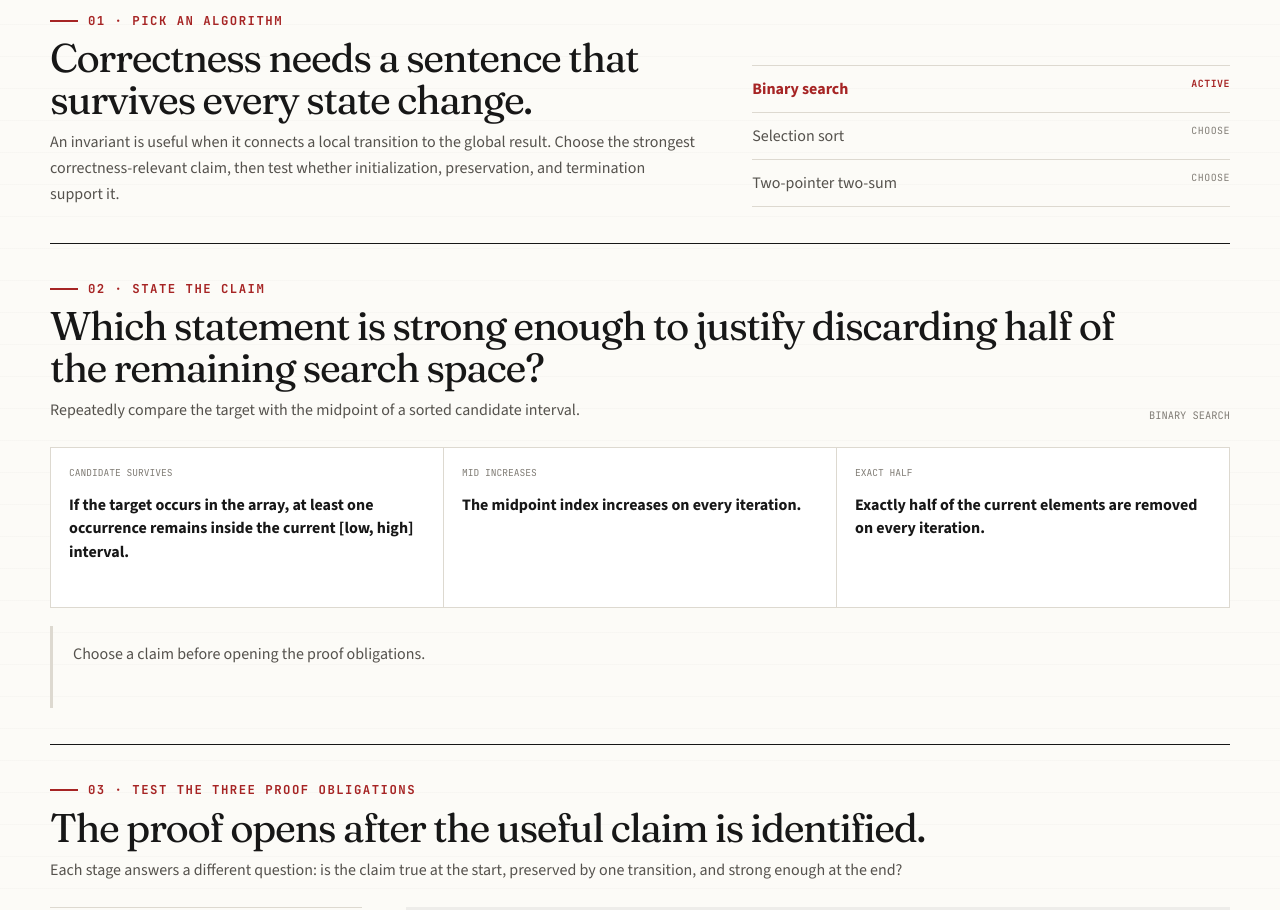
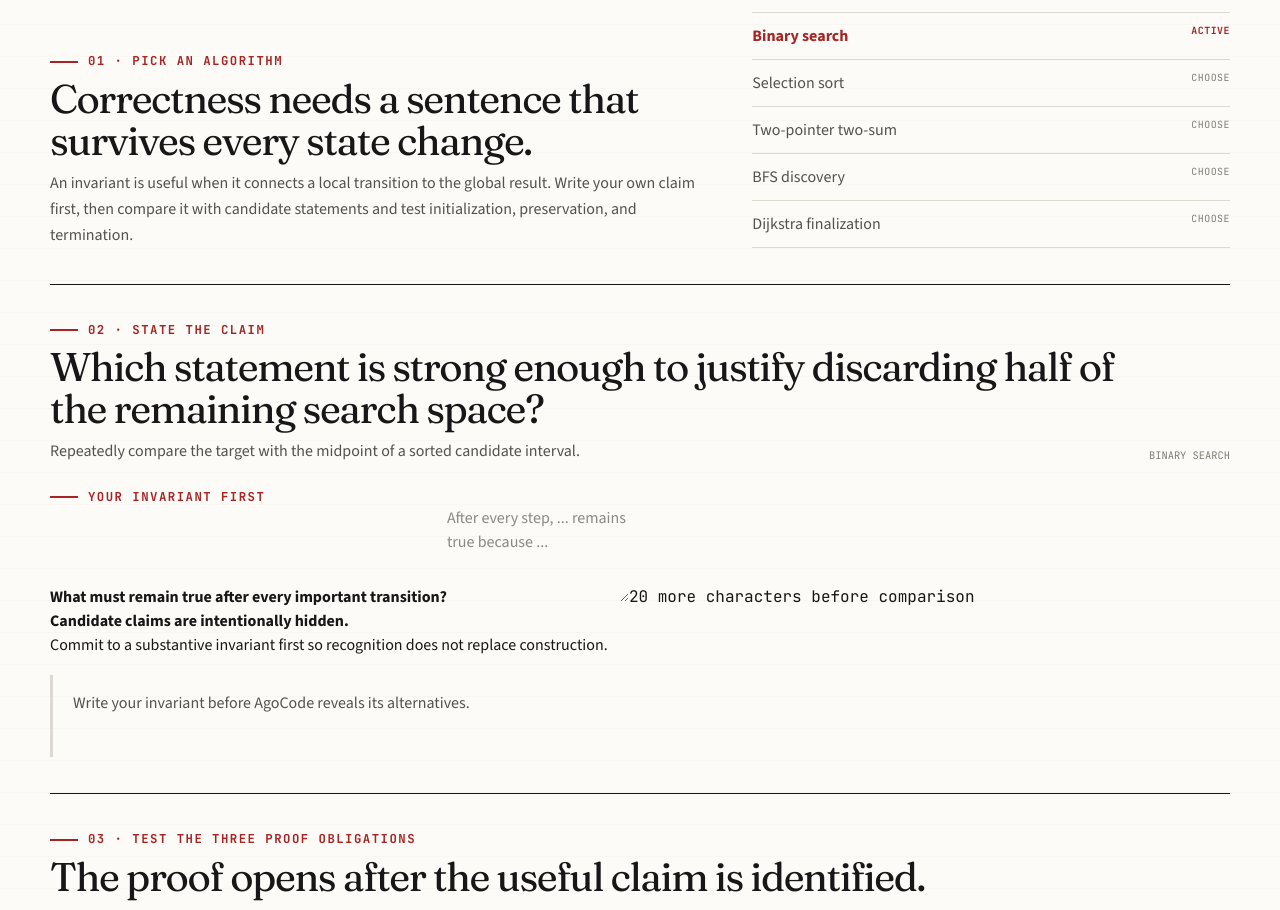
Before and after one commit to anatwork14/agocode, a Next.js app: page /lab/invariants in a window 1280 px wide. Shown: the part 680-1590 px from the top of the page. Built offline with nearby package versions, Linux system fonts and the light colour scheme.

Commit message:
feat: require learner-authored invariant before comparison

```diff
--- a/components/lab/InvariantWorkbench.tsx
+++ b/components/lab/InvariantWorkbench.tsx
@@ -1,7 +1,7 @@
 "use client";
 
 import { useMemo, useState } from "react";
-import { invariantScenarios } from "@/lib/knowledge/invariant-workbench";
+import { invariantScenarios } from "@/lib/knowledge/all-invariant-scenarios";
 
 type ProofStage = "initialization" | "preservation" | "termination";
 
@@ -11,9 +11,12 @@ const proofLabels: Record<ProofStage, string> = {
   termination: "Termination",
 };
 
+const MIN_DRAFT_LENGTH = 20;
+
 export function InvariantWorkbench() {
   const [scenarioId, setScenarioId] = useState(invariantScenarios[0].id);
   const [claimId, setClaimId] = useState<string | null>(null);
+  const [draft, setDraft] = useState("");
   const [frameIndex, setFrameIndex] = useState(0);
   const [proofStage, setProofStage] = useState<ProofStage>("initialization");
   const [counterexampleOpen, setCounterexampleOpen] = useState(false);
@@ -22,6 +25,7 @@ export function InvariantWorkbench() {
     () => invariantScenarios.find((item) => item.id === scenarioId) ?? invariantScenarios[0],
     [scenarioId],
   );
+  const draftReady = draft.trim().length >= MIN_DRAFT_LENGTH;
   const selectedClaim = scenario.claims.find((claim) => claim.id === claimId) ?? null;
   const frame = scenario.frames[frameIndex] ?? scenario.frames[0];
   const correctClaim = scenario.claims.find((claim) => claim.valid)!;
@@ -29,6 +33,7 @@ export function InvariantWorkbench() {
   const chooseScenario = (id: string) => {
     setScenarioId(id);
     setClaimId(null);
+    setDraft("");
     setFrameIndex(0);
     setProofStage("initialization");
     setCounterexampleOpen(false);
@@ -41,8 +46,7 @@ export function InvariantWorkbench() {
           <span className="eyebrow">01 · Pick an algorithm</span>
           <h2>Correctness needs a sentence that survives every state change.</h2>
           <p>
-            An invariant is useful when it connects a local transition to the global result. Choose the strongest correctness-relevant
-            claim, then test whether initialization, preservation, and termination support it.
+            An invariant is useful when it connects a local transition to the global result. Write your own claim first, then compare it with candidate statements and test initialization, preservation, and termination.
           </p>
         </div>
         <div className="invariant-tabs" role="tablist" aria-label="Invariant scenarios">
@@ -71,6 +75,25 @@ export function InvariantWorkbench() {
           <span className="mono">{scenario.label}</span>
         </div>
 
+        <div className="invariant-draft">
+          <label htmlFor="invariant-draft-input">
+            <span className="eyebrow">Your invariant first</span>
+            <strong>What must remain true after every important transition?</strong>
+          </label>
+          <textarea
+            id="invariant-draft-input"
+            rows={4}
+            value={draft}
+            onChange={(event) => {
+              setDraft(event.target.value);
+              setClaimId(null);
+            }}
+            placeholder="After every step, ... remains true because ..."
+          />
+          <span className="mono">{draftReady ? "candidate claims unlocked" : `${Math.max(0, MIN_DRAFT_LENGTH - draft.trim().length)} more characters before comparison`}</span>
+        </div>
+
+        {draftReady ? (
           <div className="invariant-claims" role="radiogroup" aria-label="Invariant claims">
             {scenario.claims.map((claim) => {
               const selected = claim.id === claimId;
@@ -89,6 +112,12 @@ export function InvariantWorkbench() {
               );
             })}
           </div>
+        ) : (
+          <div className="invariant-claims-locked">
+            <strong>Candidate claims are intentionally hidden.</strong>
+            <p>Commit to a substantive invariant first so recognition does not replace construction.</p>
+          </div>
+        )}
 
         <div className={selectedClaim ? (selectedClaim.valid ? "invariant-feedback invariant-feedback--valid" : "invariant-feedback invariant-feedback--invalid") : "invariant-feedback"}>
           {selectedClaim ? (
@@ -97,7 +126,7 @@ export function InvariantWorkbench() {
               <p>{selectedClaim.feedback}</p>
             </>
           ) : (
-            <p>Choose a claim before opening the proof obligations.</p>
+            <p>{draftReady ? "Choose a candidate after comparing it against your own draft." : "Write your invariant before AgoCode reveals its alternatives."}</p>
           )}
         </div>
       </section>
```
Lines whose indentation alone changed are shown as unchanged.
